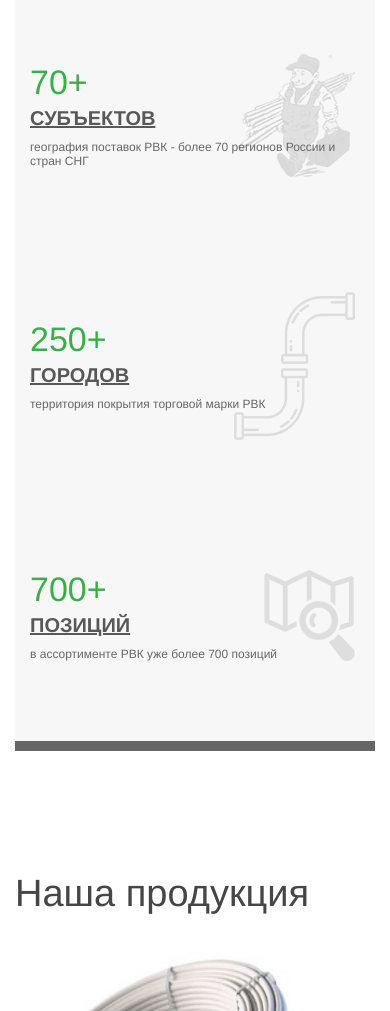
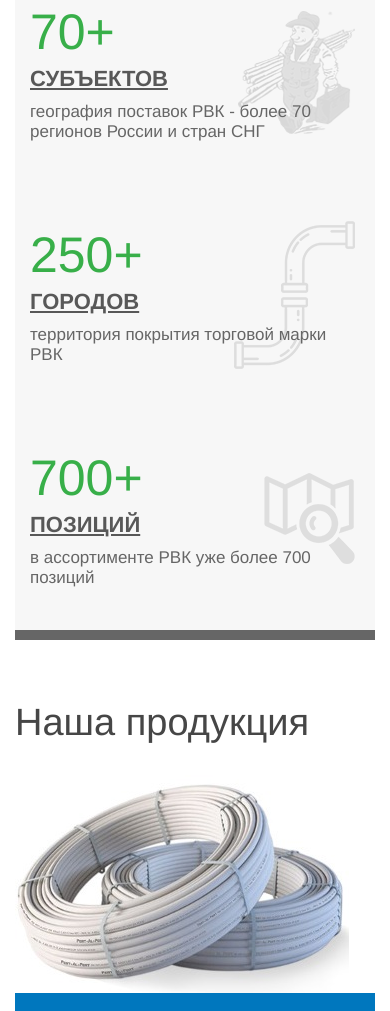
Before and after one commit to GuiderWG/RVKO, a website: page app/our-company.html in a window 390 px wide. Shown: the part 989-2000 px from the top of the page. Drawn offline with Linux system fonts and the light colour scheme.

```diff
--- a/app/scss/_about.scss
+++ b/app/scss/_about.scss
@@ -51,3 +51,22 @@
     }
   }
 }
+
+@media (max-width: 767px) {
+  .about {
+    &__item {
+      font-size: 17px;
+      min-height: 223px;
+    }
+
+    &__text {
+      &--count {
+        font-size: 50px;
+      }
+
+      &--custom {
+        font-size: 22px;
+      }
+    }
+  }
+}
--- a/app/scss/_hero.scss
+++ b/app/scss/_hero.scss
@@ -1,5 +1,5 @@
 .hero {
-  height: 100vh;
+  min-height: 100vh;
   background: url('/img/our-company/hero-bg.jpg') no-repeat center top;
   background-size: cover;
   display: flex;
@@ -40,3 +40,12 @@
     }
   }
 }
+
+@media (max-width: 576px) {
+  .hero {
+    &__text {
+      margin-top: 160px;
+      font-size: 30px;
+    }
+  }
+}
--- a/app/scss/_media.scss
+++ b/app/scss/_media.scss
@@ -69,6 +69,14 @@
   	font-size: 26px;
     line-height: 34px;
   }
+
+  .section {
+    padding: 30px 0;
+  }
+
+  .quality {
+    height: 397px;
+  }
 }
 
 @media (max-width: 575.98px) {
--- a/app/scss/_production.scss
+++ b/app/scss/_production.scss
@@ -54,3 +54,13 @@
     min-height: 60px;
   }
 }
+
+@media (max-width: 767px) {
+  .production__item {
+    &-image {
+      max-width: 100%;
+      width: auto;
+      height: auto;
+    }
+  }
+}
```
Also changed, not shown: app/css/main.css.
